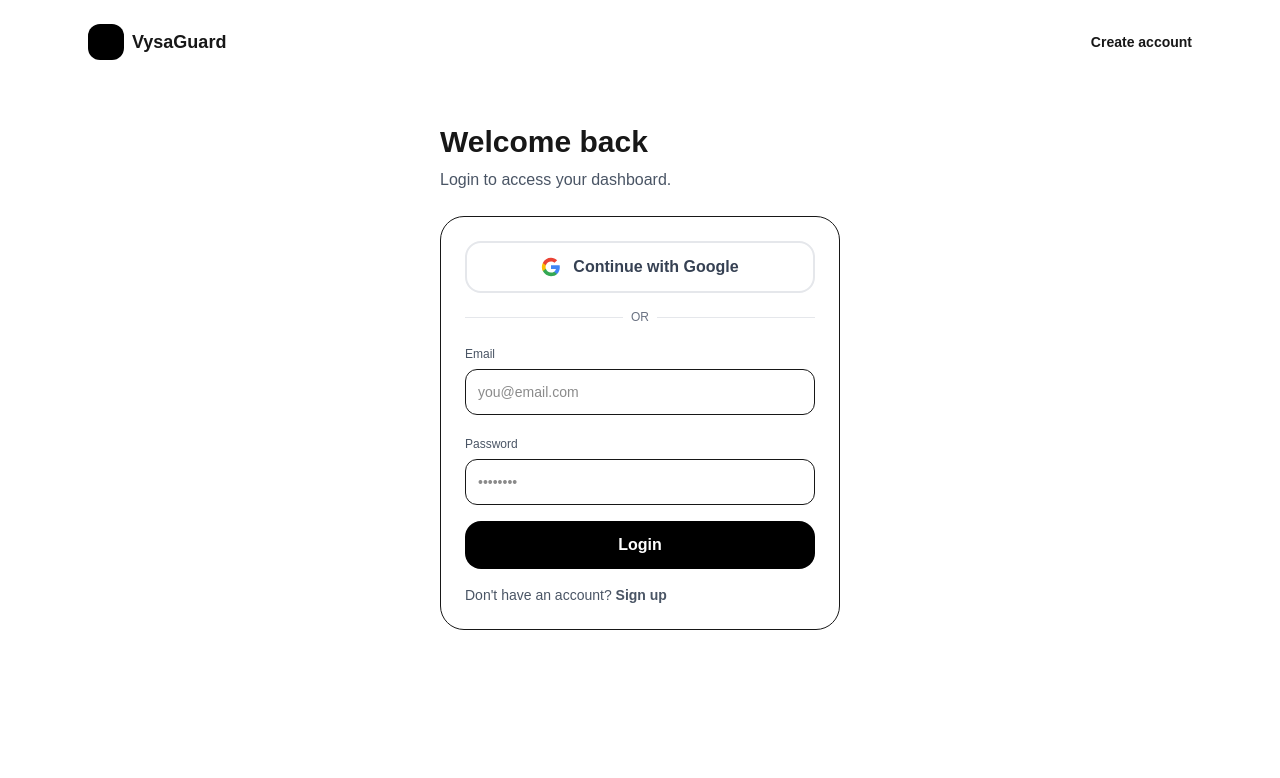
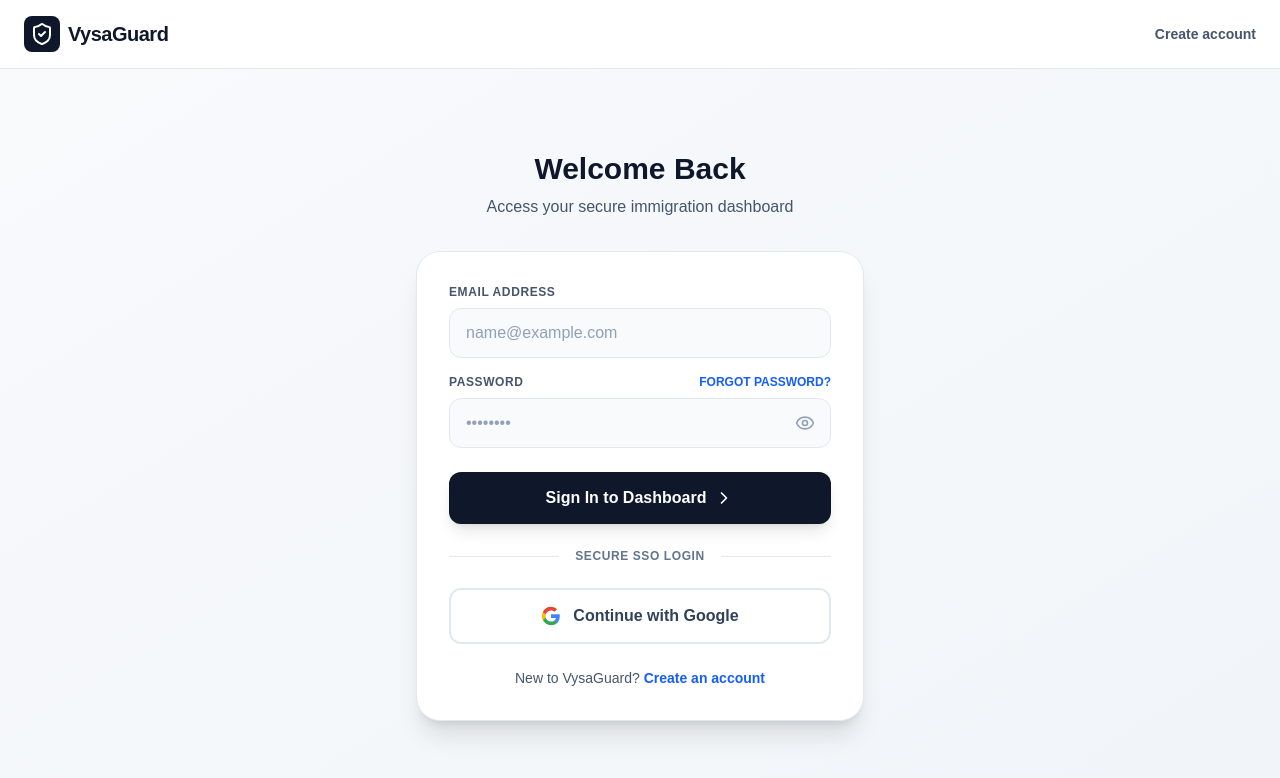
Before and after one commit to namobi/vysaguard, a Next.js app in the folder apps/web/: page /login in a window 1280 px wide. Shown: the top 778 px of the page. Built offline with nearby package versions, Linux system fonts and the light colour scheme; no server answers.

Commit message:
Login page revamped

```diff
--- a/apps/web/app/login/page.tsx
+++ b/apps/web/app/login/page.tsx
@@ -4,11 +4,13 @@
 import { useRouter } from "next/navigation";
 import { useState } from "react";
 import { supabase } from "@/lib/supabaseClient";
+import { ShieldCheck, Eye, EyeOff, ChevronRight } from "lucide-react";
 
 export default function LoginPage() {
   const router = useRouter();
   const [email, setEmail] = useState("");
   const [password, setPassword] = useState("");
+  const [showPassword, setShowPassword] = useState(false);
   const [loading, setLoading] = useState(false);
 
   const onLogin = async () => {
@@ -43,27 +45,103 @@
   };
 
   return (
-    <main className="min-h-screen bg-white">
-      <header className="mx-auto max-w-6xl px-6 py-6 flex items-center justify-between">
-        <Link href="/" className="flex items-center gap-2">
-          <div className="h-9 w-9 rounded-xl bg-black" />
-          <div className="font-semibold text-lg">VysaGuard</div>
-        </Link>
-        <Link href="/signup" className="text-sm font-semibold hover:underline">
-          Create account
-        </Link>
+    <>
+      {/* Top Navigation */}
+      <header className="fixed top-0 left-0 right-0 z-50 bg-white/95 backdrop-blur-md border-b border-slate-200">
+        <div className="max-w-7xl mx-auto px-6 py-4 flex items-center justify-between">
+          <Link href="/" className="flex items-center gap-2">
+            <div className="bg-slate-900 p-1.5 rounded-lg">
+              <ShieldCheck className="w-6 h-6 text-white" />
+            </div>
+            <span className="text-xl font-bold tracking-tight text-slate-900">
+              VysaGuard
+            </span>
+          </Link>
+          <Link href="/signup" className="text-sm font-semibold text-slate-600 hover:text-slate-900 transition-colors">
+            Create account
+          </Link>
+        </div>
       </header>
 
-      <section className="mx-auto max-w-md px-6 py-10">
-        <h1 className="text-3xl font-bold">Welcome back</h1>
-        <p className="mt-2 text-gray-600">Login to access your dashboard.</p>
+      <main className="min-h-screen bg-gradient-to-br from-slate-50 to-slate-100 flex items-center justify-center p-6 pt-24">
+        <div className="w-full max-w-md">
+          {/* Header */}
+          <div className="text-center mb-8">
+            <h1 className="text-3xl font-bold text-slate-900 mb-2">Welcome Back</h1>
+            <p className="text-slate-600">Access your secure immigration dashboard</p>
+          </div>
 
-        <div className="mt-6 rounded-3xl border p-6 space-y-4">
-          {/* Google OAuth Button */}
+        {/* Login Card */}
+        <div className="bg-white rounded-3xl shadow-xl border border-slate-200 p-8">
+          {/* Email Input */}
+          <div className="mb-4">
+            <label className="block text-xs font-semibold text-slate-600 uppercase tracking-wider mb-2">
+              Email Address
+            </label>
+            <input
+              type="email"
+              value={email}
+              onChange={(e) => setEmail(e.target.value)}
+              placeholder="name@example.com"
+              className="w-full px-4 py-3 rounded-xl border border-slate-200 bg-slate-50 text-slate-900 placeholder:text-slate-400 focus:outline-none focus:ring-2 focus:ring-slate-900 focus:border-transparent transition-all"
+            />
+          </div>
+
+          {/* Password Input */}
+          <div className="mb-2">
+            <div className="flex items-center justify-between mb-2">
+              <label className="block text-xs font-semibold text-slate-600 uppercase tracking-wider">
+                Password
+              </label>
+              <Link href="/forgot-password" className="text-xs font-semibold text-blue-600 hover:text-blue-700">
+                FORGOT PASSWORD?
+              </Link>
+            </div>
+            <div className="relative">
+              <input
+                type={showPassword ? "text" : "password"}
+                value={password}
+                onChange={(e) => setPassword(e.target.value)}
+                placeholder="••••••••"
+                className="w-full px-4 py-3 rounded-xl border border-slate-200 bg-slate-50 text-slate-900 placeholder:text-slate-400 focus:outline-none focus:ring-2 focus:ring-slate-900 focus:border-transparent transition-all pr-12"
+              />
+              <button
+                type="button"
+                onClick={() => setShowPassword(!showPassword)}
+                className="absolute right-4 top-1/2 -translate-y-1/2 text-slate-400 hover:text-slate-600"
+              >
+                {showPassword ? <EyeOff className="w-5 h-5" /> : <Eye className="w-5 h-5" />}
+              </button>
+            </div>
+          </div>
+
+          {/* Sign In Button */}
+          <button
+            onClick={onLogin}
+            disabled={loading}
+            className="w-full mt-6 bg-slate-900 text-white px-6 py-3.5 rounded-xl font-semibold hover:bg-blue-600 transition-all disabled:opacity-60 disabled:cursor-not-allowed flex items-center justify-center gap-2 shadow-lg cursor-pointer"
+          >
+            {loading ? "Signing in..." : "Sign In to Dashboard"}
+            {!loading && <ChevronRight className="w-5 h-5" />}
+          </button>
+
+          {/* Divider */}
+          <div className="relative my-6">
+            <div className="absolute inset-0 flex items-center">
+              <div className="w-full border-t border-slate-200"></div>
+            </div>
+            <div className="relative flex justify-center">
+              <span className="bg-white px-4 text-xs font-semibold text-slate-500 uppercase tracking-wider">
+                Secure SSO Login
+              </span>
+            </div>
+          </div>
+
+          {/* Google SSO Button */}
           <button
             onClick={onGoogleLogin}
             disabled={loading}
-            className="w-full rounded-2xl bg-white border-2 border-gray-200 text-gray-700 px-4 py-3 font-semibold hover:bg-gray-50 transition-all disabled:opacity-60 flex items-center justify-center gap-3"
+            className="w-full bg-white border-2 border-slate-200 text-slate-700 px-6 py-3.5 rounded-xl font-semibold hover:bg-slate-50 hover:border-slate-300 transition-all disabled:opacity-60 disabled:cursor-not-allowed flex items-center justify-center gap-3 cursor-pointer"
           >
             <svg className="w-5 h-5" viewBox="0 0 24 24">
               <path
@@ -86,55 +164,16 @@
             Continue with Google
           </button>
 
-          {/* Divider */}
-          <div className="relative">
-            <div className="absolute inset-0 flex items-center">
-              <div className="w-full border-t border-gray-200"></div>
-            </div>
-            <div className="relative flex justify-center text-xs">
-              <span className="bg-white px-2 text-gray-500 font-medium">OR</span>
-            </div>
-          </div>
-
-          {/* Email/Password Form */}
-          <div>
-            <label className="text-xs text-gray-600">Email</label>
-            <input
-              className="mt-1 w-full rounded-xl border px-3 py-3 text-sm"
-              value={email}
-              onChange={(e) => setEmail(e.target.value)}
-              placeholder="you@email.com"
-              type="email"
-            />
-          </div>
-
-          <div>
-            <label className="text-xs text-gray-600">Password</label>
-            <input
-              className="mt-1 w-full rounded-xl border px-3 py-3 text-sm"
-              value={password}
-              onChange={(e) => setPassword(e.target.value)}
-              placeholder="••••••••"
-              type="password"
-            />
-          </div>
-
-          <button
-            onClick={onLogin}
-            disabled={loading}
-            className="w-full rounded-2xl bg-black text-white px-4 py-3 font-semibold disabled:opacity-60"
-          >
-            {loading ? "Logging in..." : "Login"}
-          </button>
-
-          <div className="text-sm text-gray-600">
-            Don't have an account?{" "}
-            <Link href="/signup" className="font-semibold hover:underline">
-              Sign up
+          {/* Footer */}
+          <div className="mt-6 text-center text-sm text-slate-600">
+            New to VysaGuard?{" "}
+            <Link href="/signup" className="font-semibold text-blue-600 hover:text-blue-700">
+              Create an account
             </Link>
           </div>
         </div>
-      </section>
+      </div>
     </main>
+    </>
   );
 }
```
